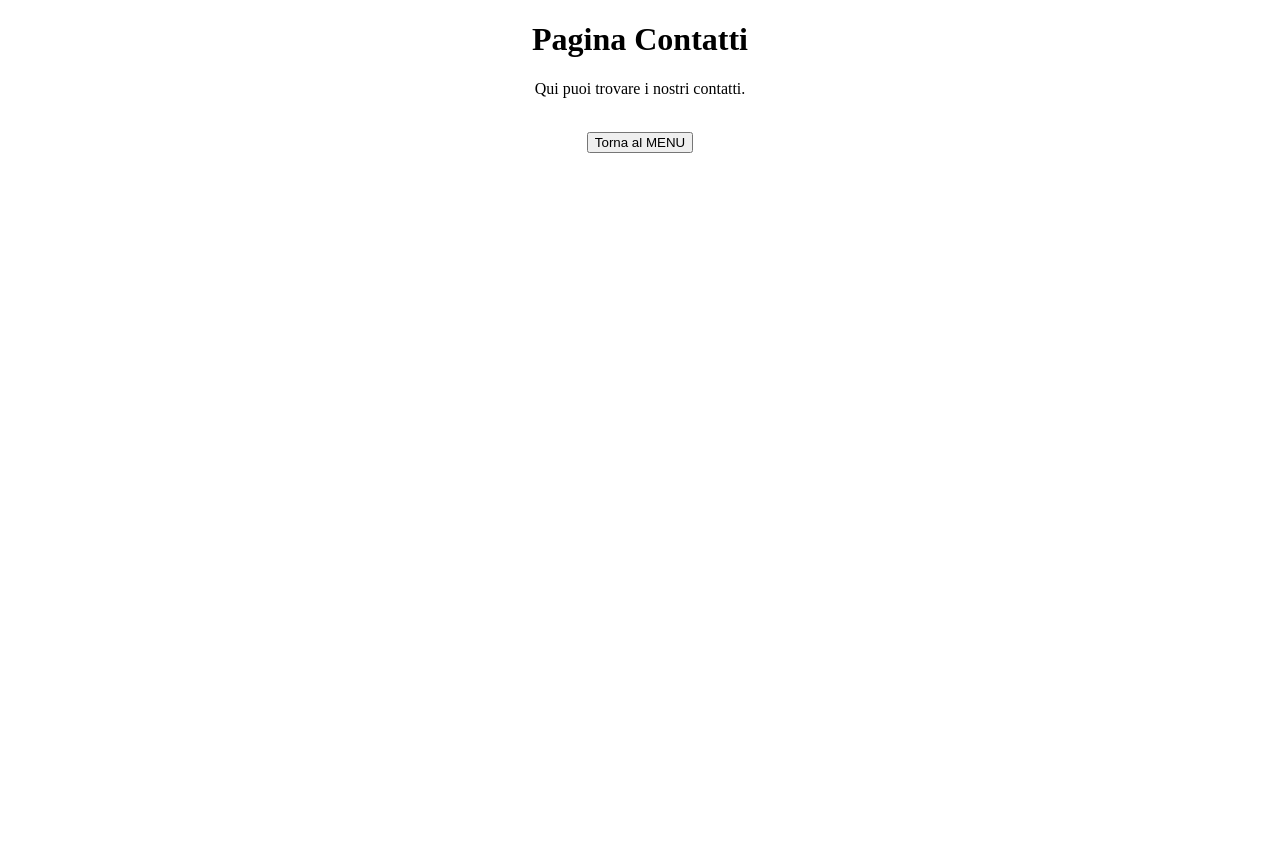
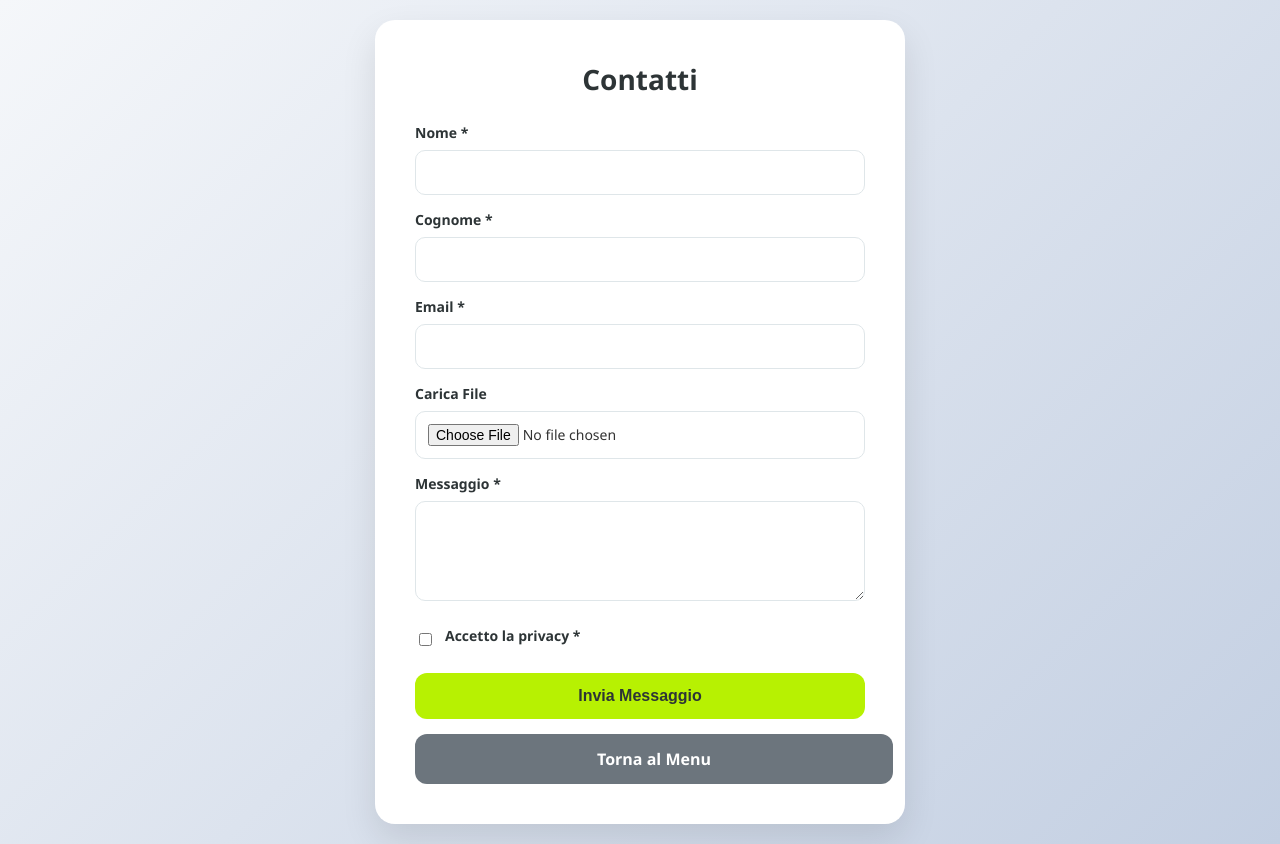
Before and after one commit to xNarcis08/progettophp2, a PHP site: page /php2/contatti.php in a window 1280 px wide. Before the commit the page ends 153 px from the top, so only its background shows below. Run offline with PHP 8.4, Linux system fonts and the light colour scheme; the visitor is signed in with stand-in values (Sample User, id 1).

Commit message:
Update contatti.php

```diff
--- a/contatti.php
+++ b/contatti.php
@@ -6,20 +6,175 @@ if(!isset($_SESSION["id_utente"])){
     header("Location: login.php");
     exit();
 }
+
+$messaggio_conferma = "";
+
+if(isset($_POST['invia'])){
+    $nome = $_POST['nome'];
+    $cognome = $_POST['cognome'];
+    $email = $_POST['email'];
+    $messaggio = $_POST['messaggio'];
+    $privacy = isset($_POST['privacy']) ? 1 : 0;
+
+    $file_name = $_FILES['file']['name'];
+
+    $sql = "INSERT INTO contatti (nome, cognome, email, messaggio, file, privacy)
+            VALUES ('$nome', '$cognome', '$email', '$messaggio', '$file_name', '$privacy')";
+
+    if(mysqli_query($conn, $sql)){
+        $messaggio_conferma = "Messaggio inviato con successo!";
+    } else {
+        $messaggio_conferma = "Errore nell'invio: " . mysqli_error($conn);
+    }
+}
 ?>
-<!doctype html>
-<html>
+<!DOCTYPE html>
+<html lang="it">
 <head>
     <meta charset="utf-8">
     <title>Contatti</title>
+    <style>
+        body {
+            font-family: 'Segoe UI', Tahoma, Geneva, Verdana, sans-serif;
+            background: linear-gradient(135deg, #f5f7fa 0%, #c3cfe2 100%);
+            margin: 0;
+            display: flex;
+            justify-content: center;
+            align-items: center;
+            min-height: 100vh;
+            color: #333;
+            padding: 20px;
+        }
+        .card {
+            background: white;
+            padding: 40px;
+            border-radius: 20px;
+            box-shadow: 0 15px 35px rgba(0,0,0,0.1);
+            width: 100%;
+            max-width: 450px;
+        }
+        h1 {
+            margin-top: 0;
+            color: #2d3436;
+            font-size: 28px;
+            text-align: center;
+            margin-bottom: 25px;
+        }
+        .form-group {
+            margin-bottom: 15px;
+        }
+        label {
+            display: block;
+            margin-bottom: 8px;
+            font-weight: bold;
+            color: #2d3436;
+            font-size: 14px;
+        }
+        input[type="text"],
+        input[type="email"],
+        input[type="file"],
+        textarea {
+            width: 100%;
+            padding: 12px;
+            border: 1px solid #dfe6e9;
+            border-radius: 10px;
+            box-sizing: border-box;
+            font-family: inherit;
+            font-size: 14px;
+        }
+        textarea {
+            height: 100px;
+            resize: vertical;
+        }
+        .checkbox-group {
+            display: flex;
+            align-items: center;
+            gap: 10px;
+            margin: 20px 0;
+            font-size: 13px;
+        }
+        .btn {
+            display: block;
+            width: 100%;
+            padding: 14px;
+            border: none;
+            border-radius: 12px;
+            background-color: #B7F102;
+            color: #2d3436;
+            font-weight: bold;
+            font-size: 16px;
+            cursor: pointer;
+            transition: all 0.3s ease;
+            text-align: center;
+            text-decoration: none;
+        }
+        .btn:hover {
+            transform: translateY(-3px);
+            filter: brightness(1.05);
+        }
+        .btn-back {
+            background-color: #6c757d;
+            color: white;
+            margin-top: 15px;
+        }
+        .status-msg {
+            padding: 12px;
+            border-radius: 10px;
+            text-align: center;
+            margin-bottom: 20px;
+            font-weight: bold;
+        }
+        .status-success { background-color: #d4edda; color: #155724; }
+        .status-error { background-color: #f8d7da; color: #721c24; }
+    </style>
 </head>
 <body>
-    <center>
-        <h1>Pagina Contatti</h1>
-        <p>Qui puoi trovare i nostri contatti.</p>
 
-        <br>
-        <button onclick="window.location.href='pannellocontrollo.php'">Torna al MENU</button>
-    </center>
+<div class="card">
+    <h1>Contatti</h1>
+
+    <?php if($messaggio_conferma != ""): ?>
+        <div class="status-msg <?php echo strpos($messaggio_conferma, 'successo') !== false ? 'status-success' : 'status-error'; ?>">
+            <?php echo $messaggio_conferma; ?>
+        </div>
+    <?php endif; ?>
+
+    <form method="POST" action="contatti.php" enctype="multipart/form-data">
+        <div class="form-group">
+            <label>Nome *</label>
+            <input type="text" name="nome" required>
+        </div>
+
+        <div class="form-group">
+            <label>Cognome *</label>
+            <input type="text" name="cognome" required>
+        </div>
+
+        <div class="form-group">
+            <label>Email *</label>
+            <input type="email" name="email" required>
+        </div>
+
+        <div class="form-group">
+            <label>Carica File</label>
+            <input type="file" name="file">
+        </div>
+
+        <div class="form-group">
+            <label>Messaggio *</label>
+            <textarea name="messaggio" required></textarea>
+        </div>
+
+        <div class="checkbox-group">
+            <input type="checkbox" name="privacy" id="privacy" required>
+            <label for="privacy">Accetto la privacy *</label>
+        </div>
+
+        <button type="submit" name="invia" class="btn">Invia Messaggio</button>
+    </form>
+
+    <a href="pannellocontrollo.php" class="btn btn-back">Torna al Menu</a>
+</div>
+
 </body>
 </html>
```
